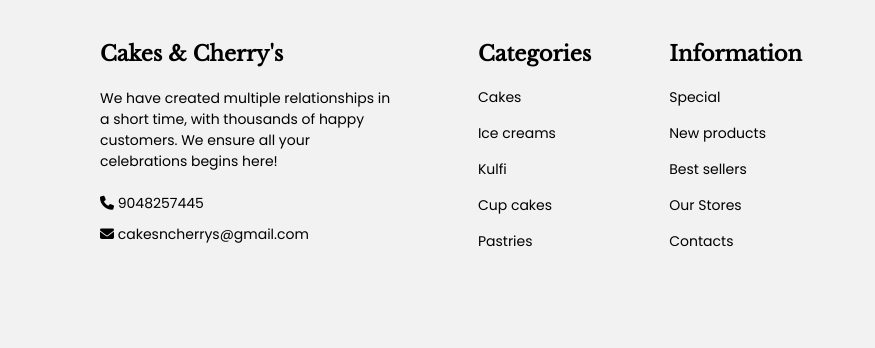
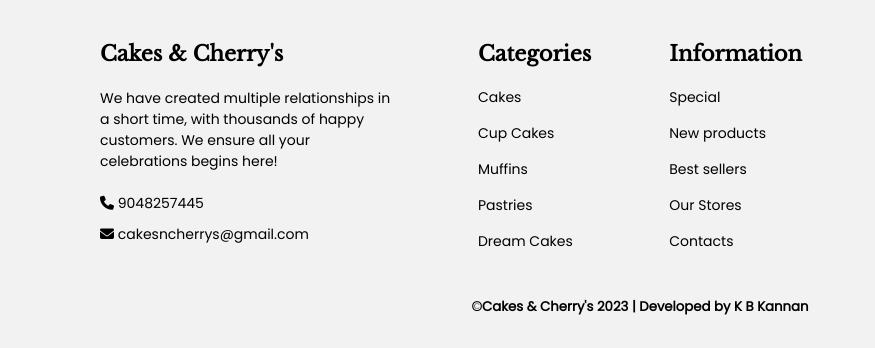
Before and after one commit to Kannan-01/Cakes-Cherrys, a plain HTML site: page index.html in a window 1280 px wide. Shown: the part 3099-3447 px from the top of the page, 0-875 px from the left. Drawn offline with nearby package versions, Linux system fonts and the light colour scheme.

Commit message:
version v-4

```diff
--- a/index.html
+++ b/index.html
@@ -233,19 +233,19 @@
                     </li>
 
                     <li>
-                        <a href="">Ice creams</a>
+                        <a href="">Cup Cakes</a>
                     </li>
 
                     <li>
-                        <a href="">Kulfi</a>
-                    </li>
-
-                    <li>
-                        <a href="">Cup cakes</a>
+                        <a href="">Muffins</a>
                     </li>
 
                     <li>
                         <a href="">Pastries</a>
+                    </li>
+
+                    <li>
+                        <a href="">Dream Cakes</a>
                     </li>
 
                 </ul>
@@ -309,6 +309,11 @@
                 </div>
             </div>
         </div>
+        <div style="text-align: center; margin-top: 20px;">
+            <h5>
+              ©Cakes & Cherry's 2023 | Developed by K B Kannan
+            </h5>
+          </div>
     </footer>
 </body>
 
```
